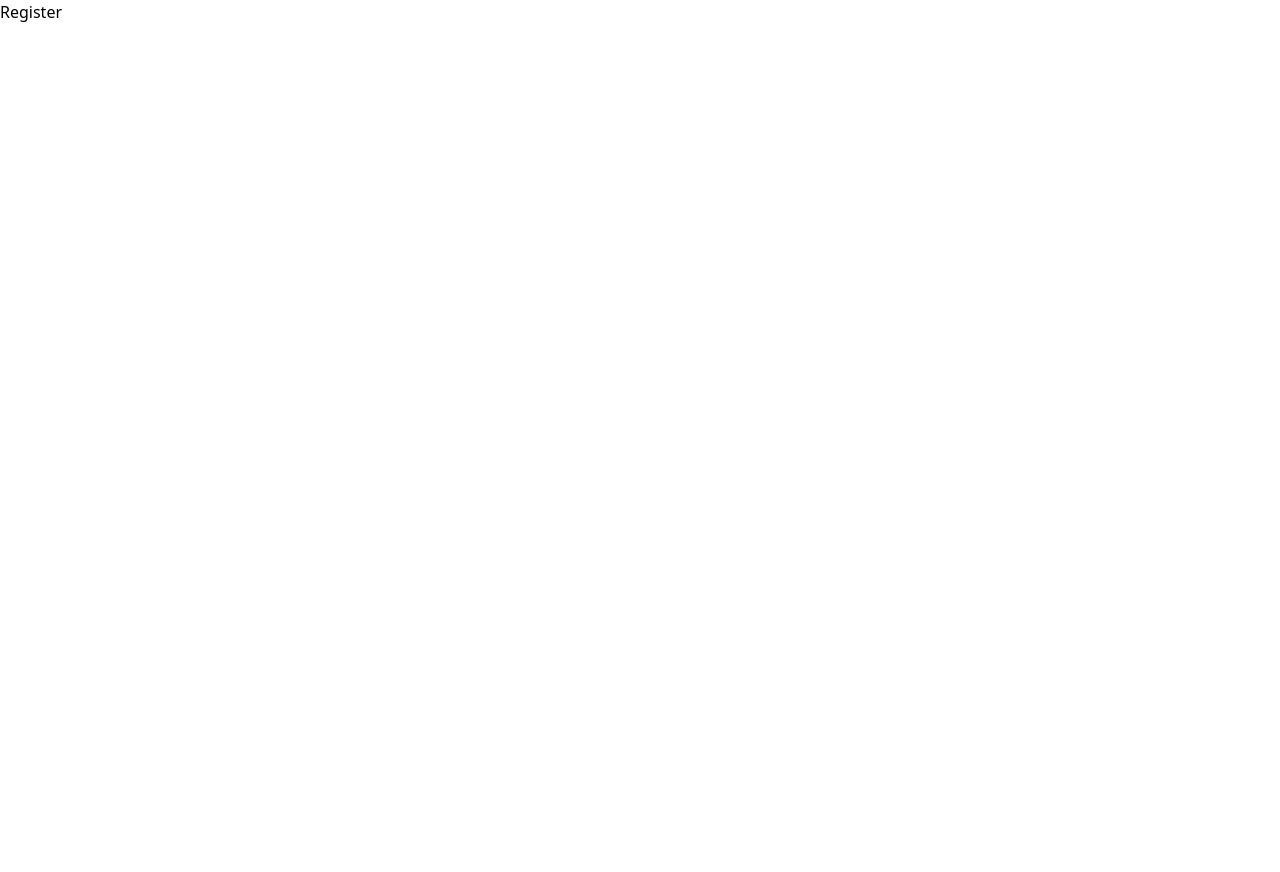
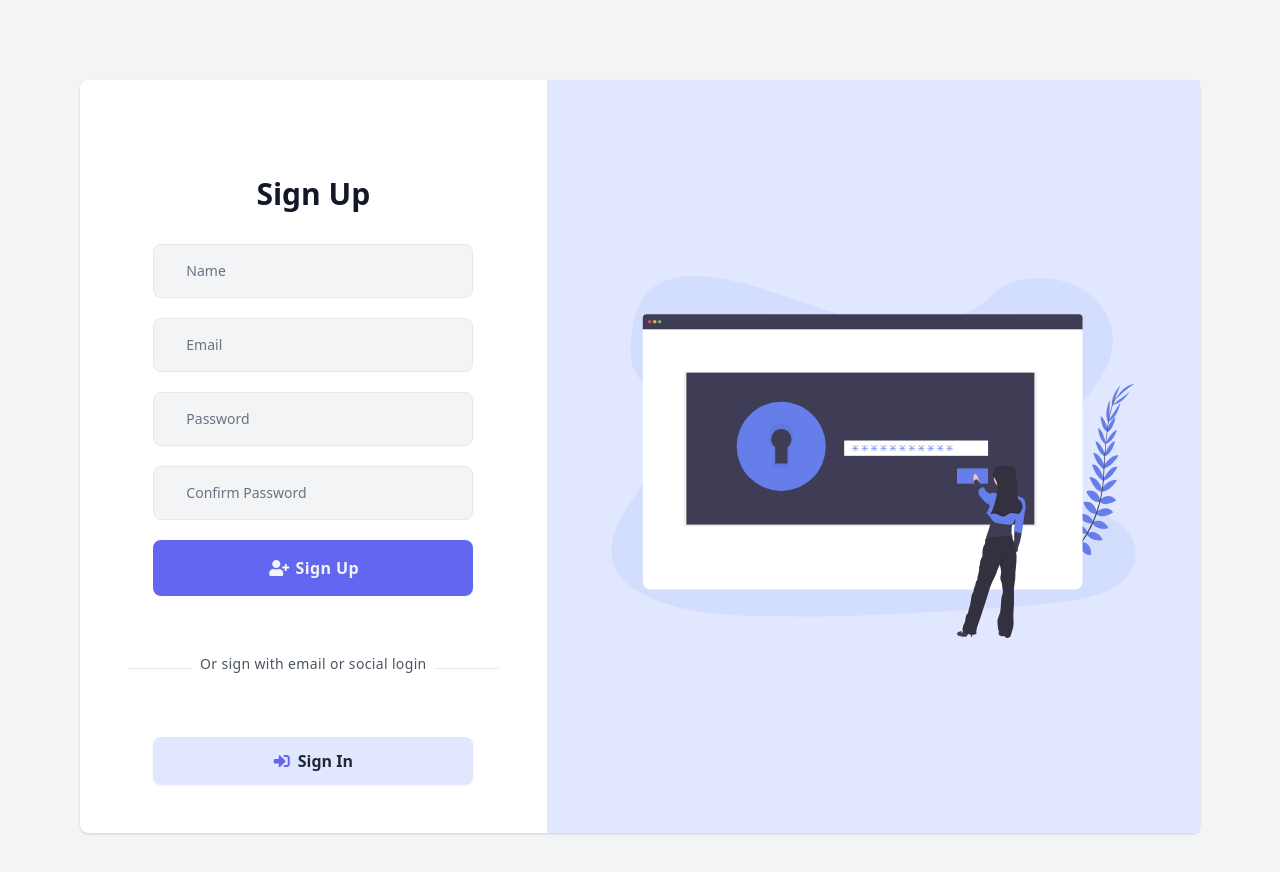
Before and after one commit to dakshkhetan/MERN_Auth, a React (Create React App) app in the folder client/: page /register in a window 1280 px wide. Shown: the top 872 px of the page. Before the commit the page ends 800 px from the top, so only its background shows below. Built offline with nearby package versions, Linux system fonts and the light colour scheme.

Commit message:
build Register component

```diff
--- a/client/src/index.js
+++ b/client/src/index.js
@@ -4,6 +4,8 @@
 
 import App from './App';
 import Register from './screens/Register';
+
+import 'react-toastify/dist/ReactToastify.css';
 
 ReactDOM.render(
   <BrowserRouter>
--- a/client/src/screens/Register.jsx
+++ b/client/src/screens/Register.jsx
@@ -1,7 +1,153 @@
-import React from 'react';
+import React, { useState } from 'react';
+import { Redirect } from 'react-router-dom';
+import axios from 'axios';
+import { ToastContainer, toast } from 'react-toastify';
+
+import authSvg from '../assets/auth.svg';
+import { isAuth } from '../helpers/auth';
 
 const Register = () => {
-  return <div>Register</div>;
+  const [formData, setFormData] = useState({
+    name: '',
+    email: '',
+    password1: '',
+    password2: '',
+    textChange: 'Sign Up'
+  });
+
+  const { name, email, password1, password2, textChange } = formData;
+
+  const handleChange = (text) => (e) => {
+    setFormData({ ...formData, [text]: e.target.value });
+  };
+
+  const handleSubmit = (e) => {
+    e.preventDefault();
+    if (name && email && password1) {
+      if (password1 === password2) {
+        setFormData({ ...formData, textChange: 'Submitting' });
+
+        axios
+          .post(`${process.env.REACT_APP_API_URL}/register`, {
+            name,
+            email,
+            password: password1
+          })
+          .then((res) => {
+            setFormData({
+              ...formData,
+              name: '',
+              email: '',
+              password1: '',
+              password2: '',
+              textChange: 'Submitted'
+            });
+
+            toast.success(res.data.message);
+          })
+          .catch((err) => {
+            console.log(err.response);
+
+            setFormData({
+              ...formData,
+              name: '',
+              email: '',
+              password1: '',
+              password2: '',
+              textChange: 'Sign Up'
+            });
+
+            toast.error(err.response.data.errors);
+          });
+      } else {
+        toast.error("Passwords don't match!");
+      }
+    } else {
+      toast.error('Please fill in all fields.');
+    }
+  };
+
+  return (
+    <div className='min-h-screen bg-gray-100 text-gray-900 flex justify-center'>
+      {isAuth() ? <Redirect to='/' /> : null}
+      <ToastContainer />
+      <div className='max-w-screen-xl m-0 sm:m-20 bg-white shadow sm:rounded-lg flex justify-center flex-1'>
+        <div className='lg:w-1/2 xl:w-5/12 p-6 sm:p-12'>
+          <div className='mt-12 flex flex-col items-center'>
+            <h1 className='text-2xl xl:text-3xl font-extrabold'>Sign Up</h1>
+
+            <form
+              className='w-full flex-1 mt-8 text-indigo-500'
+              onSubmit={handleSubmit}
+            >
+              <div className='mx-auto max-w-xs relative'>
+                <input
+                  className='w-full px-8 py-4 rounded-lg font-medium bg-gray-100 border border-gray-200 placeholder-gray-500 text-sm focus:outline-none focus:border-gray-400 focus:bg-white'
+                  type='text'
+                  placeholder='Name'
+                  onChange={handleChange('name')}
+                  value={name}
+                />
+                <input
+                  className='w-full px-8 py-4 rounded-lg font-medium bg-gray-100 border border-gray-200 placeholder-gray-500 text-sm focus:outline-none focus:border-gray-400 focus:bg-white mt-5'
+                  type='email'
+                  placeholder='Email'
+                  onChange={handleChange('email')}
+                  value={email}
+                />
+                <input
+                  className='w-full px-8 py-4 rounded-lg font-medium bg-gray-100 border border-gray-200 placeholder-gray-500 text-sm focus:outline-none focus:border-gray-400 focus:bg-white mt-5'
+                  type='password'
+                  placeholder='Password'
+                  onChange={handleChange('password1')}
+                  value={password1}
+                />
+                <input
+                  className='w-full px-8 py-4 rounded-lg font-medium bg-gray-100 border border-gray-200 placeholder-gray-500 text-sm focus:outline-none focus:border-gray-400 focus:bg-white mt-5'
+                  type='password'
+                  placeholder='Confirm Password'
+                  onChange={handleChange('password2')}
+                  value={password2}
+                />
+
+                <button
+                  type='submit'
+                  className='mt-5 tracking-wide font-semibold bg-indigo-500 text-gray-100 w-full py-4 rounded-lg hover:bg-indigo-700 transition-all duration-300 ease-in-out flex items-center justify-center focus:shadow-outline focus:outline-none'
+                >
+                  <i className='fas fa-user-plus fa 1x w-6' />
+                  <span className='ml-1'>{textChange}</span>
+                </button>
+              </div>
+
+              <div className='my-12 border-b text-center'>
+                <div className='leading-none px-2 inline-block text-sm text-gray-600 tracking-wide font-medium bg-white transform translate-y-1/2'>
+                  Or sign with email or social login
+                </div>
+              </div>
+
+              <div className='flex flex-col items-center'>
+                <a
+                  className='w-full max-w-xs font-bold shadow-sm rounded-lg py-3 bg-indigo-100 text-gray-800 flex items-center justify-center transition-all duration-300 ease-in-out focus:outline-none hover:shadow focus:shadow-sm focus:shadow-outline mt-5'
+                  href='/login'
+                  target='_self'
+                >
+                  <i className='fas fa-sign-in-alt fa 1x w-5 text-indigo-500' />
+                  <span className='ml-1'>Sign In</span>
+                </a>
+              </div>
+            </form>
+          </div>
+        </div>
+
+        <div className='flex-1 bg-indigo-100 text-center hidden lg:flex'>
+          <div
+            className='m-12 xl:m-16 w-full bg-contain bg-center bg-no-repeat'
+            style={{ backgroundImage: `url(${authSvg})` }}
+          ></div>
+        </div>
+      </div>
+    </div>
+  );
 };
 
 export default Register;
```
